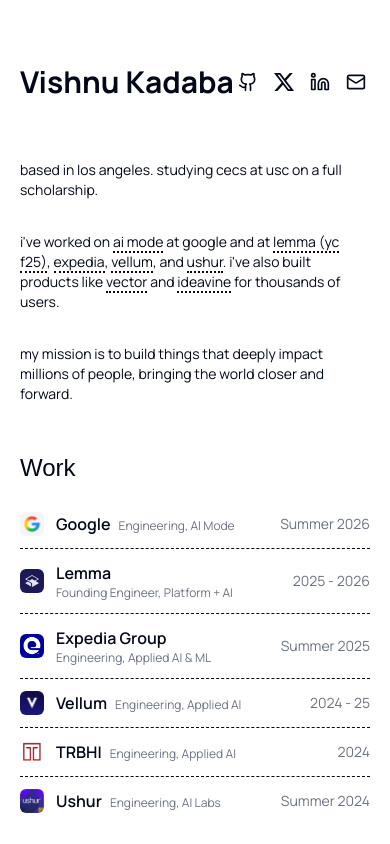
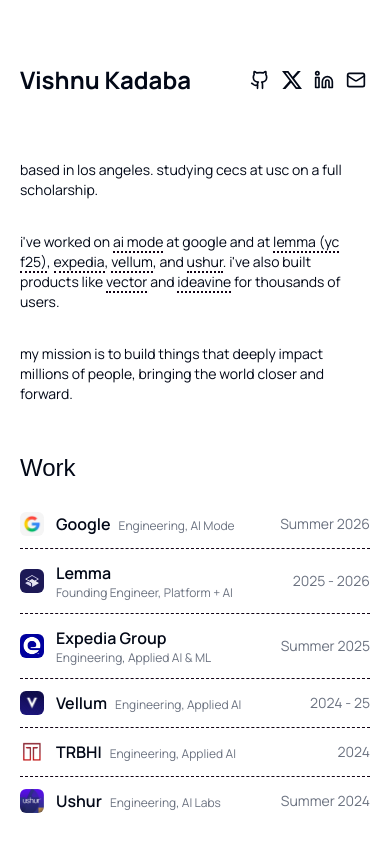
Before and after one commit to VishnuK1947/vishnukadaba.dev, a React (Vite) app: page / in a window 390 px wide. Shown: the top 844 px of the page. Built offline with nearby package versions, Linux system fonts and the light colour scheme.

Commit message:
improve mobile header spacing

```diff
--- a/src/components/Navbar.tsx
+++ b/src/components/Navbar.tsx
@@ -24,9 +24,9 @@
         scrolled ? 'bg-white py-4' : 'py-16'
       }`}
     >
-      <div className="mx-auto flex max-w-2xl items-center justify-between px-5">
-        <h1 className="text-3xl font-bold tracking-normal font-manrope">Vishnu Kadaba</h1>
-        <div className="flex items-center gap-2">
+      <div className="mx-auto flex max-w-2xl items-center justify-between gap-3 px-5">
+        <h1 className="whitespace-nowrap text-xl min-[375px]:text-2xl sm:text-3xl font-bold tracking-normal font-manrope">Vishnu Kadaba</h1>
+        <div className="flex shrink-0 items-center gap-1 sm:gap-2">
           {socialLinks.map(link => (
             <button
               key={link.label}
```
